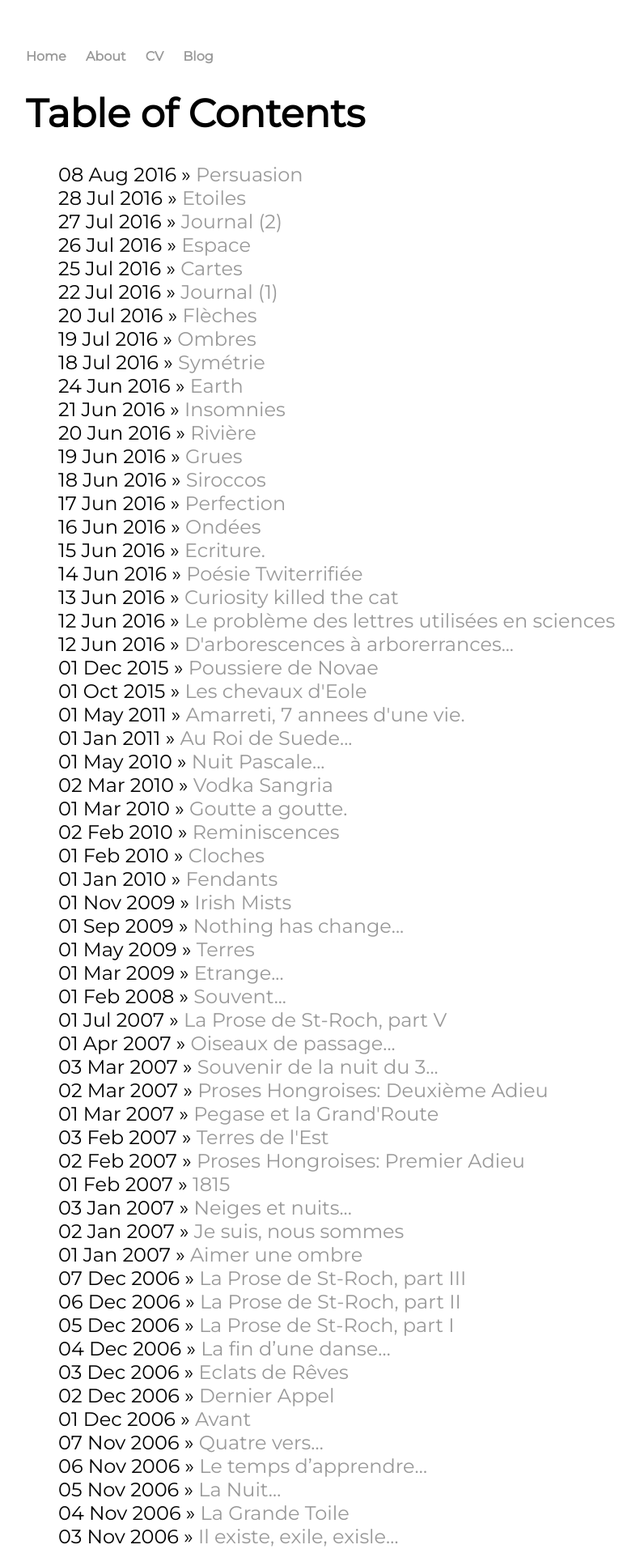
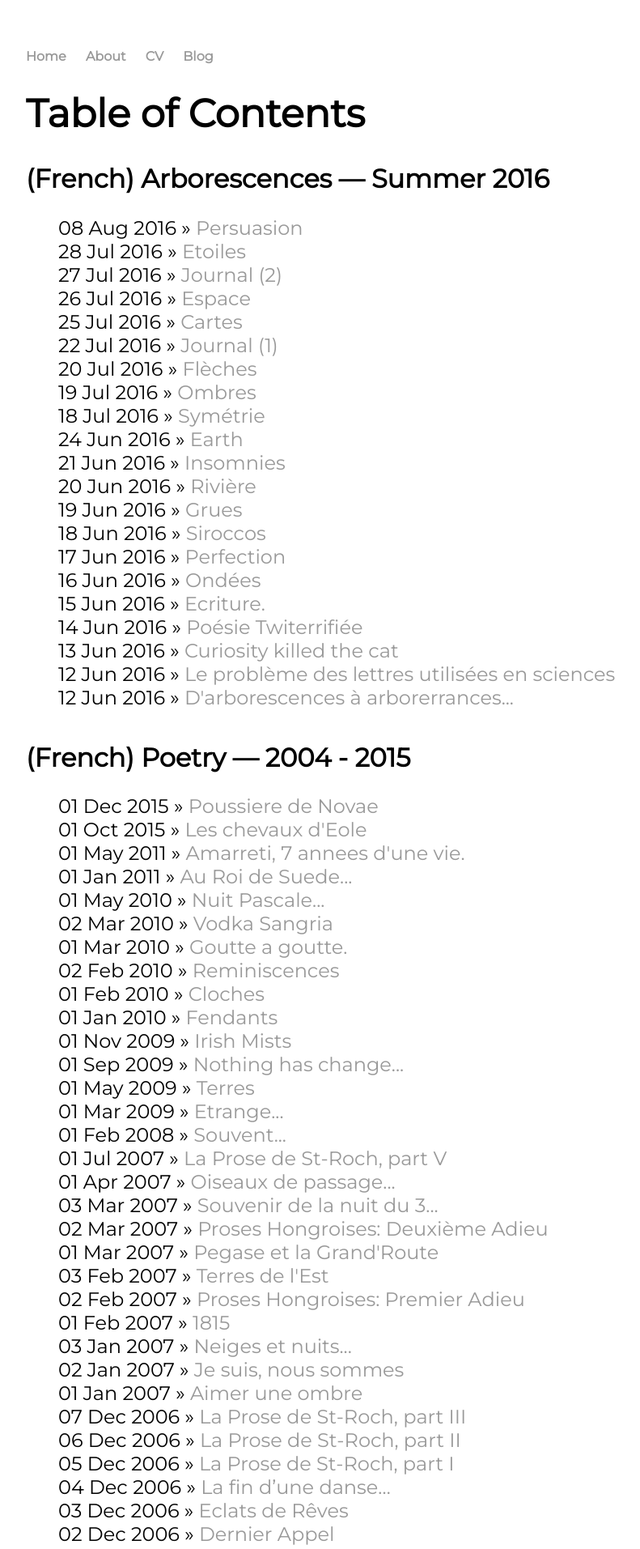
Before and after one commit to vincegoffin/vincegoffin.github.io, a Jekyll site: the page built from blog/index.html, in a window 1280 px wide. Shown: the top 1913 px of the page at 81% size, without its empty margins (160-951 px from the left). Built offline with Jekyll 4.4.1, drawn with Linux system fonts in a browser that asks for light colours; some of the changed text lies outside the part shown.

Commit message:
Add different categories

```diff
--- a/blog/index.html
+++ b/blog/index.html
@@ -3,9 +3,21 @@ layout: default
 title: Table of Contents
 ---
 	<h1>{{ page.title }}</h1>
+	<h2>(French) Arborescences — Summer 2016</h2>
 	<ul class="posts">
 
 	  {% for post in site.posts %}
-	    <li><span>{{ post.date | date_to_string }}</span> » <a href="{{ post.url }}" title="{{ post.title }}">{{ post.title }}</a></li>
+		{% if post.categories contains "arborescences" %}
+			<li><span>{{ post.date | date_to_string }}</span> » <a href="{{ post.url }}" title="{{ post.title }}">{{ post.title }}</a></li>
+		{% endif %}
 	  {% endfor %}
 	</ul>
+	<h2>(French) Poetry — 2004 - 2015</h2>
+	<ul class="posts">
+
+	  {% for post in site.posts %}
+		{% if post.categories contains "poetry" %}
+			<li><span>{{ post.date | date_to_string }}</span> » <a href="{{ post.url }}" title="{{ post.title }}">{{ post.title }}</a></li>
+		{% endif %}
+	  {% endfor %}
+	</ul>
--- a/css/main.css
+++ b/css/main.css
@@ -24,6 +24,10 @@ h1 {
     font-size: 3em;
     font-family:'Montserrat', 'Open Sans', 'Sans-Serif';
 }
+h2 {
+    font-size: 2em;
+    font-family:'Montserrat', 'Open Sans', 'Sans-Serif';
+}
 p {
     font-size: 1.4em;
     line-height: 1.4em;
```
Also changed, not shown: _posts/2015-12-01-poussiere-de-novae.md (+1 -1 lines).
